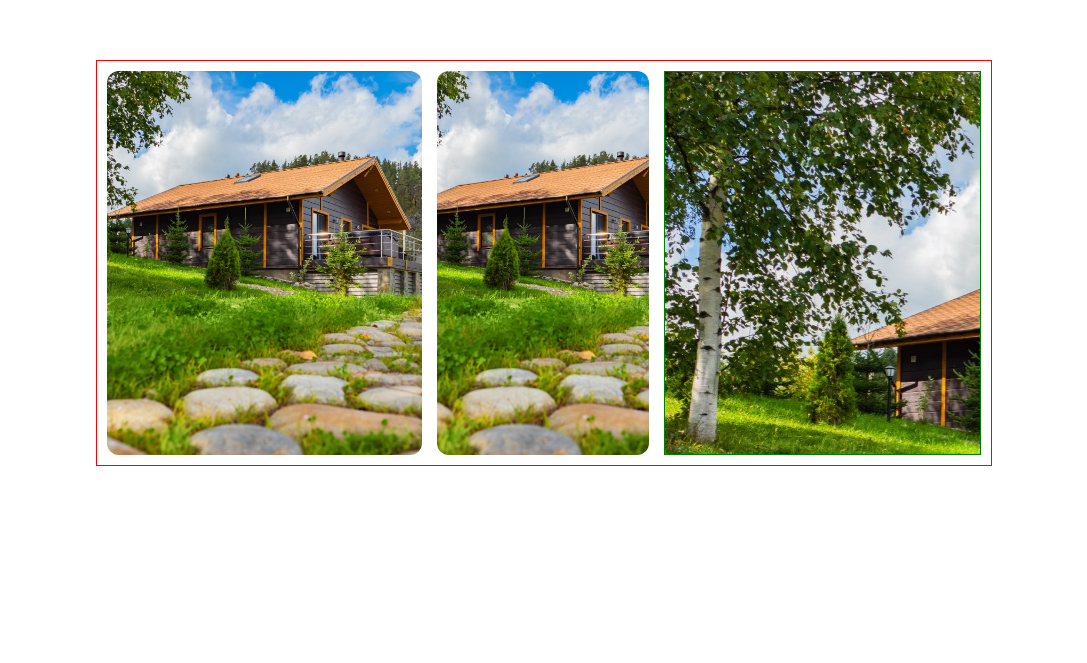
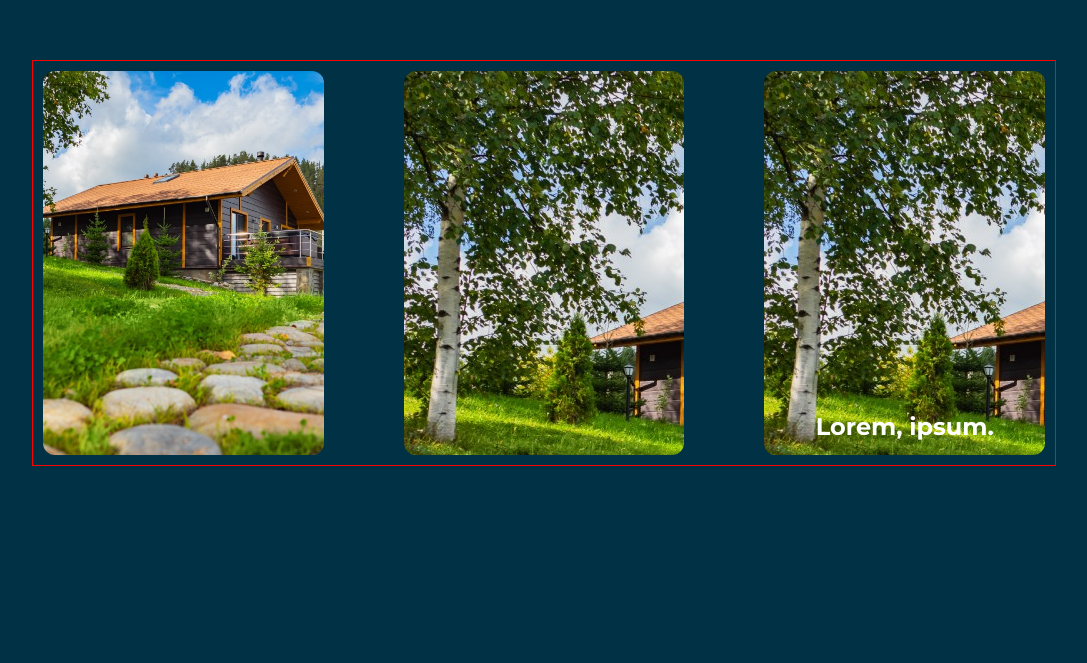
Before and after one commit to Nikhil-sajwan007/Image_cards_with_hover_animation, a plain HTML site: page index.html in a window 1280 px wide. Shown: the part 137-800 px from the top of the page, without its empty margins (96-1183 px from the left). Drawn offline with Linux system fonts and the light colour scheme.

Commit message:
major-01

```diff
--- a/index.html
+++ b/index.html
@@ -1,30 +1,38 @@
 <!DOCTYPE html>
 <html lang="en">
+
 <head>
     <meta charset="UTF-8">
     <meta name="viewport" content="width=device-width, initial-scale=1.0">
     <link rel="stylesheet" href="./main.css">
     <title>Pods | Image Cards With Hover Animation</title>
 </head>
+
 <body>
 
     <div class="main-container">
 
         <div class="image-1 image">
-           <div class="content">
-            <p>This is paragraph on Hover</p>
-           </div>
+            <div class="content">
+                <p>This is paragraph on Hover Lorem, ipsum dolor sit amet consectetur adipisicing elit. Ut tempore
+                    dolorum id? Lorem ipsum dolor sit amet consectetur.</p>
+            </div>
         </div>
         <div class="image-2 image">
+
             <div class="content-2">
                 <h2>Lorem.</h2>
                 <p>This is paragraph on Hover</p>
-               </div>
+            </div>
 
         </div>
         <div class="image-3 image">
 
-
+            <div class="content-3">
+                <h2>Lorem, ipsum.</h2>
+                <p>Lorem ipsum dolor sit.</p>
+                <a href="#"> <button class="btn">learn more</button></a>
+            </div>
         </div>
     </div>
 
@@ -32,4 +40,5 @@
 
 
 </body>
+
 </html>
--- a/main.css
+++ b/main.css
@@ -10,7 +10,7 @@
 
     /* global colors */
 
-    --prime: rgb(0, 77, 108);
+    --prime: rgb(0, 49, 68);
     --white: #fff;
     --prime-font :  font-family: "Montserrat", sans-serif;
 
@@ -25,58 +25,76 @@ body {
     align-items: center;
     font-family: "Montserrat", sans-serif;
     font-size: 16px;
+    background-color: var(--prime);
 }
 
 .main-container {
 
     border: 1px solid red;
-    width: 70%;
-    max-width: 900px;
+    width: 80%;
+    max-width: 1200px;
     display: flex;
-    gap: 15px;
+    justify-content: space-between;
     padding: 10px;
+}
+
+.image{
+    height: 24rem;
+    border-radius: 12px;
+    width: 28%;
 }
 
 .image-1 {
 
     /* border: 1px solid green; */
-    height: 24rem;
+    /* height: 24rem; */
     background: url(./images/The\ Commercial\ Group-103.jpg);
-    flex-grow: 1;
+    /* flex-grow: 1; */
     background-position: center;
     background-repeat: no-repeat;
     background-size: cover;
-    border-radius: 12px;
     position: relative;
     cursor: pointer;
     overflow: hidden;
+    display: flex;
+    align-items: center;
+    justify-content: center;
 }
 
 
 
 
 .content {
-    height: 100px;
-    width: 100%;
+    /* height: 100px; */
+    width: 90%;
     z-index: 10;
     position: absolute;
     bottom: 0;
-    right: 0;
-    left: 0;
     margin-bottom: -20rem;
-    transition: 1500ms ease-in-out;
+    transition: 800ms ease-in-out;
     border-radius: 12px;
     z-index: 100;
     background-color: var(--white);
-    padding: 10px;
+    padding: 15px 20px;
+    text-align: center;
 }
+
+
 
 .image-1:hover .content {
 
     opacity: 1;
-    margin-bottom: 0;
+    margin-bottom: -20px;
+    z-index: 1000;
 }
 
+
+
+/* image 1 css ends here  */
+
+
+
+/*
 .image-2:hover::after {
 
     margin-bottom: 0;
@@ -88,7 +106,7 @@ body {
     height: 24rem;
     background: url(./images/The\ Commercial\ Group-103.jpg);
     /* flex-grow: 1; */
-    background-position: center;
+    /* background-position: center;
     background-repeat: no-repeat;
     background-size: cover;
     border-radius: 12px;
@@ -138,4 +156,112 @@ body {
     height: 24rem;
     background: url(./images/The\ Commercial\ Group-103.jpg);
     flex-grow: 1;
+} */
+
+.image-2{
+
+    /* flex-grow: 1; */
+    background: url(./images/The\ Commercial\ Group-103.jpg);
+    position: relative;
+    overflow: hidden;
+    text-align: center;
 }
+
+
+
+.content-2{
+
+    position: absolute;
+    bottom: 0;
+    margin-bottom: -45px;
+    transition: 600ms all ease-in-out;
+    color: var(--white);
+    z-index: 100;
+    width: 100%;
+
+
+}
+
+.image-2::after{
+    content: "";
+    background-color: rgba(0, 0, 0, 0.6);
+    position: absolute;
+    top: 0;
+    bottom: 0;
+    right: 0;
+    left: 0;
+    opacity: 0;
+    cursor: pointer;
+    transition: 800ms all ease-in-out;
+}
+
+.image-2:hover::after{
+
+    opacity: 1;
+}
+
+.image-2:hover .content-2{
+
+    margin-bottom: 20px;
+
+}
+
+/* 2nd css ends here */
+
+/* 3rd card css start here  */
+
+.image-3{
+
+    background: url(./images/The\ Commercial\ Group-103.jpg);
+    /* flex-grow: 1; */
+    position: relative;
+    overflow: hidden;
+}
+
+.content-3{
+
+    color: var(--white);
+    width: 100%;
+    text-align: center;
+    display: flex;
+    flex-direction: column;
+    row-gap: 15px;
+    justify-content: center;
+    align-items: center;
+    position: absolute;
+    bottom: -80px;
+    z-index: 100;
+    transition: 600ms all ease-in-out;
+}
+
+.content-3 .btn{
+
+    padding: 15px 20px;
+    /* width: 30%; */
+    border: none;
+    border-radius: 35px;
+    font-weight: 600;
+    cursor: pointer;
+}
+
+.image-3::after{
+    content: "";
+    background-image: linear-gradient(180deg,  rgba(2, 2, 2, 0.5), rgb(12, 12, 12,0.9));
+    position: absolute;
+    top: 0;
+    bottom: 0;
+    right: 0;
+    left: 0;
+    opacity: 0;
+    transition: 600ms all ease-in-out;
+    cursor: pointer;
+}
+
+.image-3:hover::after{
+    opacity: 1;
+}
+
+.image-3:hover .content-3{
+
+    bottom: 15px;
+}
```
